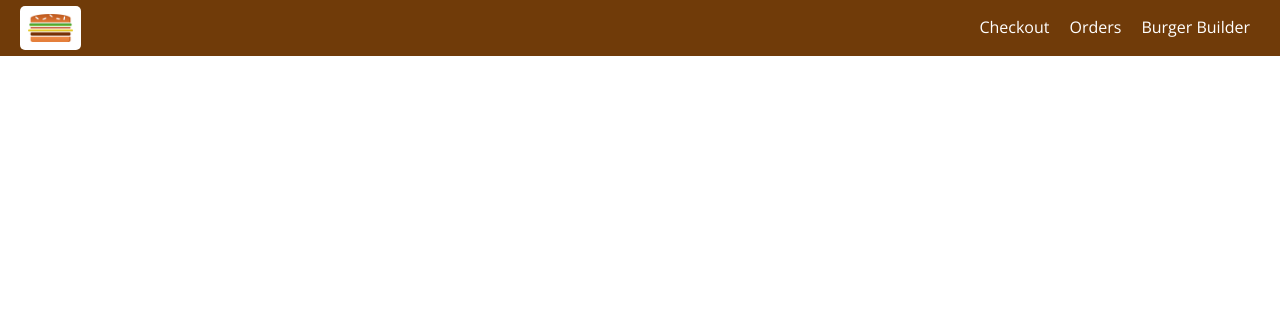
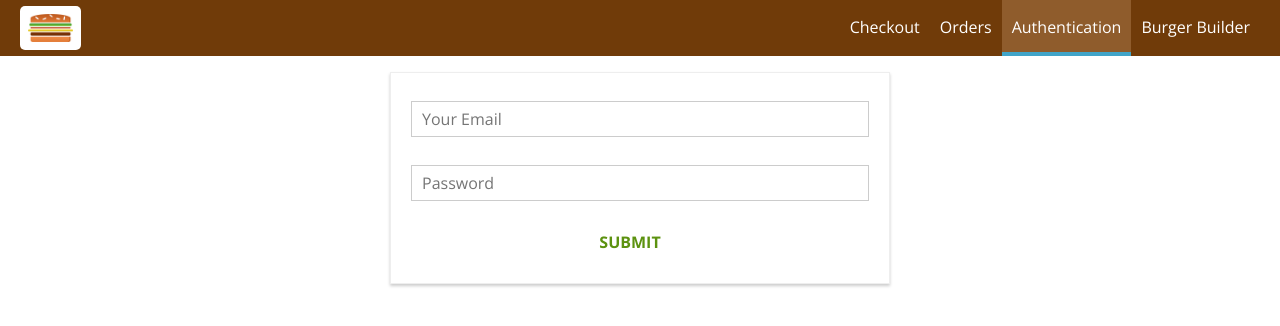
Before and after one commit to luizpaulofranz/react-burguer, a React app: page /auth in a window 1280 px wide. Shown: the top 326 px of the page. Built offline with nearby package versions, Linux system fonts and the light colour scheme.

Commit message:
Adds the authentication form.

```diff
--- a/src/App.js
+++ b/src/App.js
@@ -6,6 +6,7 @@
 import BurgerBuilder from './containers/BurgerBuilder/BurgerBuilder';
 import Checkout from './containers/Checkout/Checkout'
 import Orders from './containers/Checkout/Orders/Orders';
+import Auth from './containers/Auth/Auth';
 
 // todo componente deve retornar algum HTML para ser renderizado
 class App extends Component {
@@ -18,6 +19,7 @@
           <Switch>
             <Route path="/checkout" component={Checkout} />
             <Route path="/orders" component={Orders} />
+            <Route path="/auth" component={Auth} />
             <Route path="/" exact component={BurgerBuilder} />
           </Switch>
         </Layout>
--- a/src/components/Navigation/NavigationItems/NavigationItems.js
+++ b/src/components/Navigation/NavigationItems/NavigationItems.js
@@ -7,6 +7,7 @@
     <ul className={classes.NavigationItems}>
         <NavigationItem link={"/checkout"} >Checkout</NavigationItem>
         <NavigationItem link={"/orders"} >Orders</NavigationItem>
+        <NavigationItem link={"/auth"} >Authentication</NavigationItem>
         <NavigationItem link={"/"} exact>Burger Builder</NavigationItem>
     </ul>
 );
--- /dev/null
+++ b/src/containers/Auth/Auth.css
@@ -0,0 +1,15 @@
+.Auth {
+    margin: 20px auto;
+    width: 80%;
+    text-align: center;
+    box-shadow: 0 2px 3px #ccc;
+    border: 1px solid #eee;
+    padding: 10px;
+    box-sizing: border-box;
+}
+
+@media (min-width: 600px) {
+    .Auth {
+        width: 500px;
+    }
+}
--- /dev/null
+++ b/src/containers/Auth/Auth.js
@@ -0,0 +1,119 @@
+import React, { Component } from 'react';
+
+import Button from '../../components/Ui/Button/Button';
+import Input from '../../components/Ui/Input/Input';
+
+import classes from './Auth.css';
+
+class Auth extends Component {
+
+    state = {
+        controls: {
+            email: {
+                elementType: 'input',
+                elementConfig: {
+                    type: 'email',
+                    placeholder: 'Your Email'
+                },
+                value: '',
+                validation: {
+                    required: true,
+                    isEmail: true
+                },
+                valid: false,
+                touched: false
+            },
+            password: {
+                elementType: 'input',
+                elementConfig: {
+                    type: 'password',
+                    placeholder: 'Password'
+                },
+                value: '',
+                validation: {
+                    required: true,
+                    minLength: 6 // required by firebase
+                },
+                valid: false,
+                touched: false
+            }
+        }
+    }
+
+    isValid(value, rules) {
+        let isValid = true;
+        if (!rules) {
+            return true;
+        }
+
+        if (rules.required) {
+            isValid = value.trim() !== '' && isValid;
+        }
+
+        if (rules.minLength) {
+            isValid = value.length >= rules.minLength && isValid
+        }
+
+        if (rules.maxLength) {
+            isValid = value.length <= rules.maxLength && isValid
+        }
+
+        if (rules.isEmail) {
+            const pattern = /[a-z0-9!#$%&'*+/=?^_`{|}~-]+(?:\.[a-z0-9!#$%&'*+/=?^_`{|}~-]+)*@(?:[a-z0-9](?:[a-z0-9-]*[a-z0-9])?\.)+[a-z0-9](?:[a-z0-9-]*[a-z0-9])?/;
+            isValid = pattern.test(value) && isValid
+        }
+
+        if (rules.isNumeric) {
+            const pattern = /^\d+$/;
+            isValid = pattern.test(value) && isValid
+        }
+
+        return isValid;
+    }
+
+    inputChangeHandler = ( event, controlName ) => {
+        console.log(controlName, event.target.value);
+        const updatedForm = {
+            ...this.state.controls,
+            [controlName]: {
+                ...this.state.controls[controlName],
+                value: event.target.value,
+                valid: this.isValid(event.target.value, this.state.controls[controlName].validation),
+                touched: true
+            }
+        };
+        this.setState({controls: updatedForm});
+    }
+
+    render() {
+        // we mount an array with our form object
+        const formInputs = [];
+        for (let key in this.state.controls) {
+            formInputs.push({
+                id: key,
+                config: this.state.controls[key]
+            });
+        };
+        const form = formInputs.map(formElement => (
+            <Input
+                key={formElement.id}
+                elementType={formElement.config.elementType}
+                elementConfig={formElement.config.elementConfig}
+                value={formElement.config.value}
+                /* we only show validations styles if the field HAS validations and is invalid */
+                invalid={(!formElement.config.valid) && formElement.config.touched && formElement.config.validation}
+
+                change={(event) => this.inputChangeHandler(event, formElement.id)}/>
+        ));
+        return (
+            <div className={classes.Auth}>
+                <form>
+                    {form}
+                    <Button btnType="Success">SUBMIT</Button>
+                </form>
+            </div>
+        );
+    }
+}
+
+export default Auth;
```
